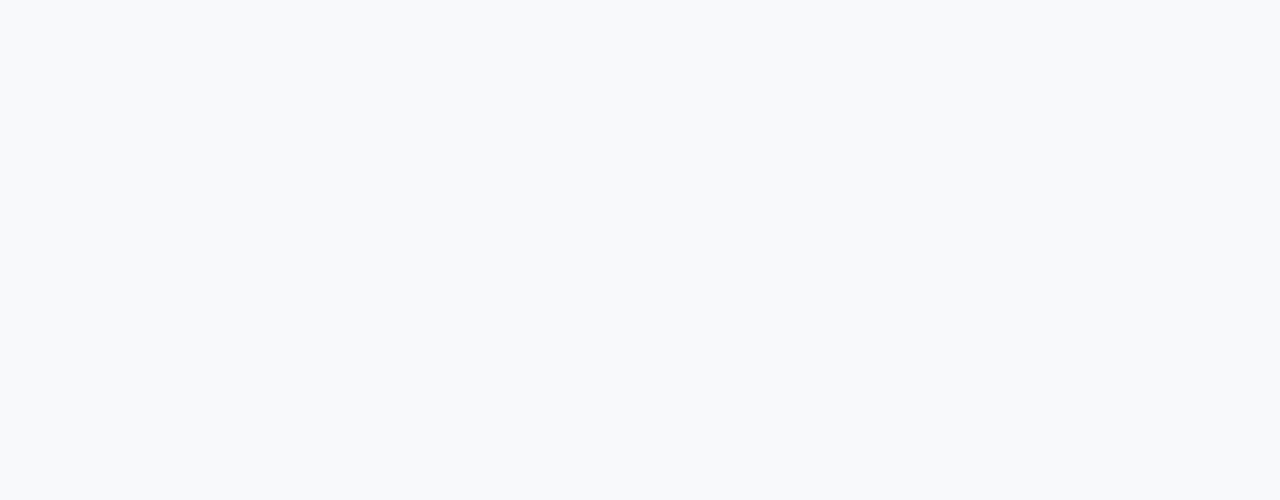
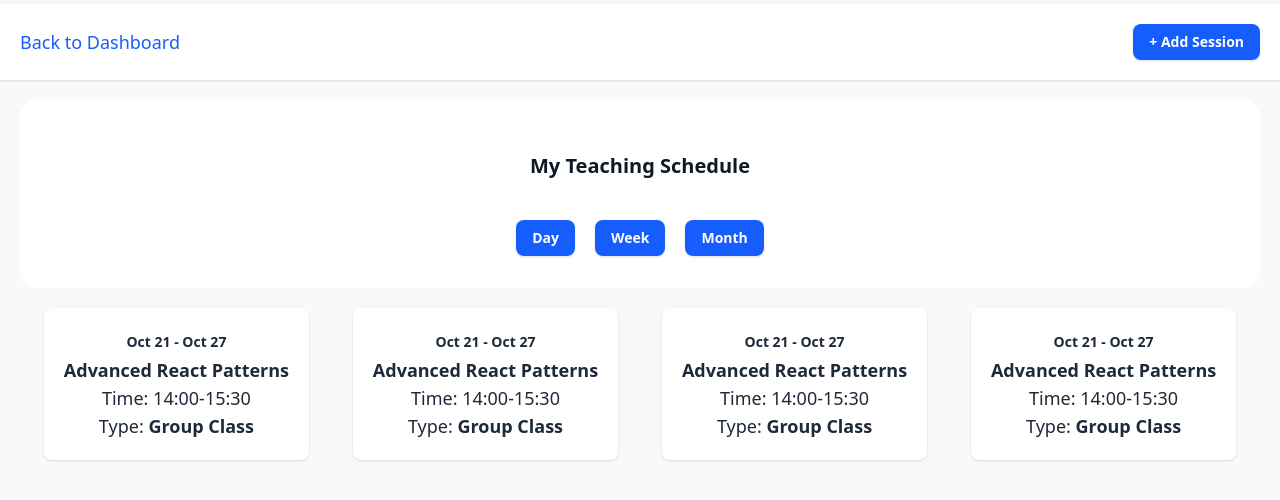
Before and after one commit to juliusmwas/StudyHub, a React (Vite) app: page /tutor/SchedulePage in a window 1280 px wide. Before the commit this address had no page. Shown: the top 500 px of the page. Built offline with nearby package versions, Linux system fonts and the light colour scheme.

Commit message:
Updated the schedulepage

```diff
--- a/src/App.jsx
+++ b/src/App.jsx
@@ -23,7 +23,7 @@ import Notifications from './Pages/dashboard/student/Notifications/Notifications
 import Profile from './Pages/dashboard/student/Profile';
 import Settings from './Pages/dashboard/student/Settings';
 import Support from './Pages/dashboard/student/Support';
-
+import SchedulePage from './Pages/dashboard/tutor/SchedulePage ';
 
 
 function App() {
@@ -64,8 +64,7 @@ function App() {
         <Route path="/student/Profile" element={<Profile />} />
         <Route path="/student/Settings" element={<Settings />} />
         <Route path="/student/Support" element={<Support />} />
-
-
+        <Route path="/tutor/SchedulePage" element={<SchedulePage />} />
 
 
 
--- a/src/Pages/dashboard/tutor/Dashboard.jsx
+++ b/src/Pages/dashboard/tutor/Dashboard.jsx
@@ -1,7 +1,7 @@
 import React from 'react';
 import {
   Video,
-  Play, // Add this
+  Play,
   Users,
   Clock,
   AlertCircle,
@@ -16,6 +16,7 @@ import {
   MessageSquare
 } from 'lucide-react';
 import TutorNavbar from "../../../Components/TutorNavbar";
+import { Link } from "react-router-dom";
 
 export default function TutorDashboard() {
   const todayClasses = [
@@ -89,7 +90,12 @@ export default function TutorDashboard() {
           <div className="lg:col-span-2 space-y-6">
             <div className="flex items-center justify-between">
               <h2 className="text-xl font-bold text-gray-900">Today's Schedule</h2>
-              <button className="text-blue-600 text-sm font-medium hover:underline">View Calendar</button>
+              <Link
+                    to="/tutor/SchedulePage"
+                    className="text-blue-600 text-sm font-medium hover:underline"
+                    >
+                    View Calendar
+                </Link>
             </div>
 
             <div className="space-y-4">
--- a/src/Pages/dashboard/tutor/SchedulePage .jsx
+++ b/src/Pages/dashboard/tutor/SchedulePage .jsx
@@ -3,6 +3,54 @@
 export default function SchedulePage (){
     return(
         <>
+            <div className="mt-1">
+                <div className="flex items-center  justify-between bg-white shadow-sm py-5 px-5">
+                    <h1 className="text-lg cursor-pointer font-medium text-blue-600">Back to Dashboard</h1>
+                    <button className="cursor-pointer inline-block px-4 py-2 text-sm bg-blue-600 text-white rounded-lg shadow hover:bg-blue-700 transition font-semibold">+ Add Session</button>
+                </div>
+
+                <div className=" bg-white shadow-sg rounded-2xl px-5 py-3 m-5">
+                    <h1 className="grid justify-items-center text-xl font-bold text-gray-900 px-5 py-5 mt-5">My Teaching Schedule</h1>
+                    <div className="flex justify-center items-center py-5  gap-5">
+                        <button className="cursor-pointer inline-block px-4 py-2 text-sm bg-blue-600 text-white rounded-lg shadow hover:bg-blue-700 transition font-semibold">Day</button>
+                        <button className="cursor-pointer inline-block px-4 py-2 text-sm bg-blue-600 text-white rounded-lg shadow hover:bg-blue-700 transition font-semibold">Week</button>
+                        <button className="cursor-pointer inline-block px-4 py-2 text-sm bg-blue-600 text-white rounded-lg shadow hover:bg-blue-700 transition font-semibold">Month</button>
+                    </div>
+
+                </div>
+
+                <div className="flex m-5 items-center gap-5 justify-evenly">
+                     <div className="bg-white px-5 text-center w-fit rounded-lg shadow-sm py-5 hover:shadow-lg hover:scale-[1.02] transition-all cursor-pointer">
+                        <h2 className="text-gray-800 font-semibold text-sm p-1">Oct 21 - Oct 27</h2>
+                        <h1 className="text-gray-800 font-semibold text-lg">Advanced React Patterns</h1>
+                        <p className="text-gray-800 font-normal text-lg">Time: 14:00-15:30</p>
+                        <p className="text-gray-800 font-normal text-lg">Type: <span className="font-semibold">Group Class</span></p>
+                     </div>
+
+                    <div className="bg-white px-5 text-center w-fit rounded-lg shadow-sm py-5 hover:shadow-lg hover:scale-[1.02] transition-all cursor-pointer">
+                        <h2 className="text-gray-800 font-semibold text-sm p-1">Oct 21 - Oct 27</h2>
+                        <h1 className="text-gray-800 font-semibold text-lg">Advanced React Patterns</h1>
+                        <p className="text-gray-800 font-normal text-lg">Time: 14:00-15:30</p>
+                        <p className="text-gray-800 font-normal text-lg">Type: <span className="font-semibold">Group Class</span></p>
+                     </div>
+
+                     <div className="bg-white px-5 text-center w-fit rounded-lg shadow-sm py-5 hover:shadow-lg hover:scale-[1.02] transition-all cursor-pointer">
+                        <h2 className="text-gray-800 font-semibold text-sm p-1">Oct 21 - Oct 27</h2>
+                        <h1 className="text-gray-800 font-semibold text-lg">Advanced React Patterns</h1>
+                        <p className="text-gray-800 font-normal text-lg">Time: 14:00-15:30</p>
+                        <p className="text-gray-800 font-normal text-lg">Type: <span className="font-semibold">Group Class</span></p>
+                     </div>
+
+                     <div className="bg-white px-5 text-center w-fit rounded-lg shadow-sm py-5 hover:shadow-lg hover:scale-[1.02] transition-all cursor-pointer">
+                        <h2 className="text-gray-800 font-semibold text-sm p-1">Oct 21 - Oct 27</h2>
+                        <h1 className="text-gray-800 font-semibold text-lg">Advanced React Patterns</h1>
+                        <p className="text-gray-800 font-normal text-lg">Time: 14:00-15:30</p>
+                        <p className="text-gray-800 font-normal text-lg">Type: <span className="font-semibold">Group Class</span></p>
+                     </div>
+
+                </div>
+
+            </div>
         </>
     );
 }
```
